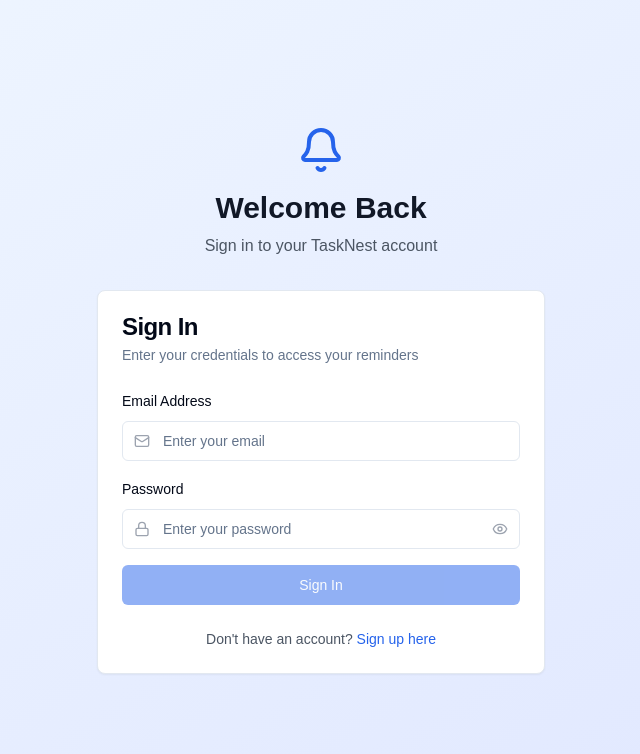
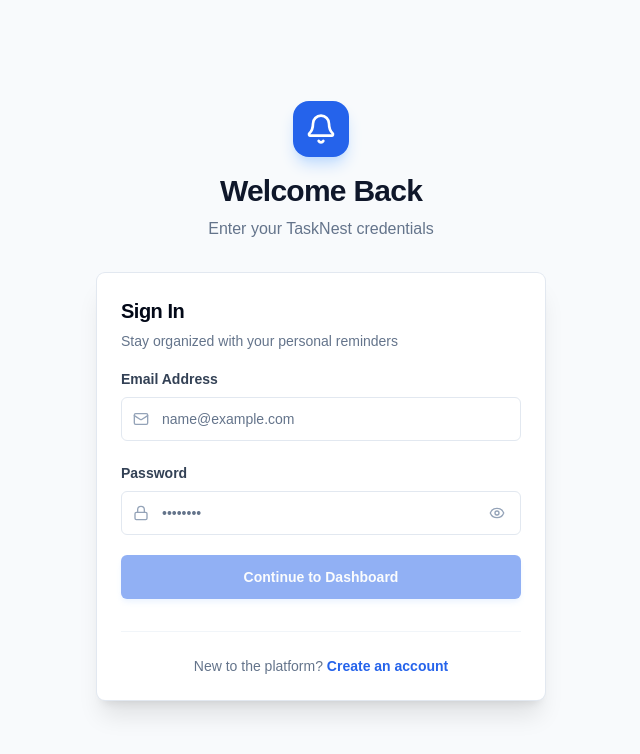
Before and after one commit to neda420/Tasknest.-A-reminder-webapp, a Next.js app in the folder tasknest-reminder/: page /login in a window 1280 px wide. Shown: the top 754 px of the page, without its empty margins (319-959 px from the left). Built offline with nearby package versions, Linux system fonts and the light colour scheme.

Commit message:
Enhance login page with better UX and async handling
Refactor login page to improve user experience and performance.

```diff
--- a/tasknest-reminder/app/login/page.tsx
+++ b/tasknest-reminder/app/login/page.tsx
@@ -1,6 +1,6 @@
 'use client';
 
-import { useState } from 'react';
+import { useState, useId } from 'react';
 import Link from 'next/link';
 import { useRouter } from 'next/navigation';
 import { Card, CardContent, CardDescription, CardHeader, CardTitle } from '@/components/ui/card';
@@ -12,6 +12,9 @@
 
 export default function LoginPage() {
   const router = useRouter();
+  const emailId = useId();
+  const passwordId = useId();
+
   const [formData, setFormData] = useState({ email: '', password: '' });
   const [showPassword, setShowPassword] = useState(false);
   const [loading, setLoading] = useState(false);
@@ -21,16 +24,20 @@
     setLoading(true);
 
     try {
-      const user = getUserByEmail(formData.email);
-      const hashed = await hashPassword(formData.password);
+      // Small artificial delay to unify response timing
+      const [user, hashed] = await Promise.all([
+        getUserByEmail(formData.email),
+        hashPassword(formData.password),
+        new Promise(resolve => setTimeout(resolve, 400))
+      ]);
 
       if (!user || user.password !== hashed) {
-        toast.error('Invalid email or password');
+        toast.error('Invalid credentials provided');
         return;
       }
 
       if (!user.isActive) {
-        toast.error('Your account is disabled');
+        toast.error('Account restricted. Please contact support.');
         return;
       }
 
@@ -38,63 +45,74 @@
       setAuthCookies(user);
       toast.success('Login successful!');
 
-      router.push(user.role === 'ADMIN' ? '/dashboard/admin' : '/dashboard');
+      // Smooth transition to dashboard
+      const targetPath = user.role === 'ADMIN' ? '/dashboard/admin' : '/dashboard';
+      router.replace(targetPath);
     } catch (error) {
-      toast.error('An unexpected error occurred');
+      toast.error('Authentication service unavailable');
     } finally {
       setLoading(false);
     }
   };
 
   return (
-    <div className="min-h-screen bg-gradient-to-br from-blue-50 to-indigo-100 flex items-center justify-center p-4">
+    <div className="min-h-screen bg-slate-50 flex items-center justify-center p-4">
       <div className="w-full max-w-md">
         <div className="text-center mb-8">
-          <div className="flex items-center justify-center mb-4">
-            <Bell className="h-12 w-12 text-blue-600" />
+          <div className="inline-flex items-center justify-center p-3 bg-blue-600 rounded-2xl shadow-lg shadow-blue-200 mb-4">
+            <Bell className="h-8 w-8 text-white" />
           </div>
-          <h1 className="text-3xl font-bold text-gray-900 mb-2">Welcome Back</h1>
-          <p className="text-gray-600">Sign in to your TaskNest account</p>
+          <h1 className="text-3xl font-extrabold text-slate-900 tracking-tight">Welcome Back</h1>
+          <p className="text-slate-500 mt-2">Enter your TaskNest credentials</p>
         </div>
 
-        <Card>
-          <CardHeader>
-            <CardTitle>Sign In</CardTitle>
-            <CardDescription>Enter your credentials to access your reminders</CardDescription>
+        <Card className="border-none shadow-xl ring-1 ring-slate-200">
+          <CardHeader className="pb-4">
+            <CardTitle className="text-xl">Sign In</CardTitle>
+            <CardDescription>Stay organized with your personal reminders</CardDescription>
           </CardHeader>
           <CardContent>
-            <form onSubmit={handleSubmit} className="space-y-4">
-              <div className="space-y-2">
-                <label className="text-sm font-medium leading-none">Email Address</label>
-                <div className="relative">
-                  <Mail className="absolute left-3 top-1/2 -translate-y-1/2 h-4 w-4 text-gray-400" />
+            <form onSubmit={handleSubmit} className="space-y-5">
+              <div className="space-y-1.5">
+                <label htmlFor={emailId} className="text-sm font-semibold text-slate-700">
+                  Email Address
+                </label>
+                <div className="relative group">
+                  <Mail className="absolute left-3 top-1/2 -translate-y-1/2 h-4 w-4 text-slate-400 group-focus-within:text-blue-500 transition-colors" />
                   <Input
+                    id={emailId}
                     type="email"
+                    autoComplete="email"
                     value={formData.email}
                     onChange={(e) => setFormData({ ...formData, email: e.target.value })}
-                    placeholder="Enter your email"
+                    placeholder="name@example.com"
                     required
-                    className="pl-10"
+                    className="pl-10 h-11 border-slate-200 focus:border-blue-500"
                   />
                 </div>
               </div>
 
-              <div className="space-y-2">
-                <label className="text-sm font-medium leading-none">Password</label>
-                <div className="relative">
-                  <Lock className="absolute left-3 top-1/2 -translate-y-1/2 h-4 w-4 text-gray-400" />
+              <div className="space-y-1.5">
+                <label htmlFor={passwordId} className="text-sm font-semibold text-slate-700">
+                  Password
+                </label>
+                <div className="relative group">
+                  <Lock className="absolute left-3 top-1/2 -translate-y-1/2 h-4 w-4 text-slate-400 group-focus-within:text-blue-500 transition-colors" />
                   <Input
+                    id={passwordId}
                     type={showPassword ? 'text' : 'password'}
+                    autoComplete="current-password"
                     value={formData.password}
                     onChange={(e) => setFormData({ ...formData, password: e.target.value })}
-                    placeholder="Enter your password"
+                    placeholder="••••••••"
                     required
-                    className="pl-10 pr-10"
+                    className="pl-10 pr-10 h-11 border-slate-200 focus:border-blue-500"
                   />
                   <button
                     type="button"
                     onClick={() => setShowPassword(!showPassword)}
-                    className="absolute right-3 top-1/2 -translate-y-1/2 text-gray-400 hover:text-gray-600"
+                    className="absolute right-3 top-1/2 -translate-y-1/2 text-slate-400 hover:text-slate-600 p-1"
+                    aria-label={showPassword ? "Hide password" : "Show password"}
                   >
                     {showPassword ? <EyeOff className="h-4 w-4" /> : <Eye className="h-4 w-4" />}
                   </button>
@@ -104,24 +122,21 @@
               <Button
                 type="submit"
                 disabled={loading || !formData.email || !formData.password}
-                className="w-full"
+                className="w-full h-11 bg-blue-600 hover:bg-blue-700 text-sm font-bold transition-all shadow-md shadow-blue-100"
               >
                 {loading ? (
-                  <>
-                    <Loader2 className="mr-2 h-4 w-4 animate-spin" />
-                    Signing in...
-                  </>
+                  <Loader2 className="h-5 w-5 animate-spin" />
                 ) : (
-                  'Sign In'
+                  'Continue to Dashboard'
                 )}
               </Button>
             </form>
 
-            <div className="mt-6 text-center">
-              <p className="text-sm text-gray-600">
-                Don&apos;t have an account?{' '}
-                <Link href="/register" className="text-blue-600 hover:text-blue-700 font-medium">
-                  Sign up here
+            <div className="mt-8 pt-6 border-t border-slate-100 text-center">
+              <p className="text-sm text-slate-500">
+                New to the platform?{' '}
+                <Link href="/register" className="text-blue-600 hover:underline font-semibold">
+                  Create an account
                 </Link>
               </p>
             </div>
```
